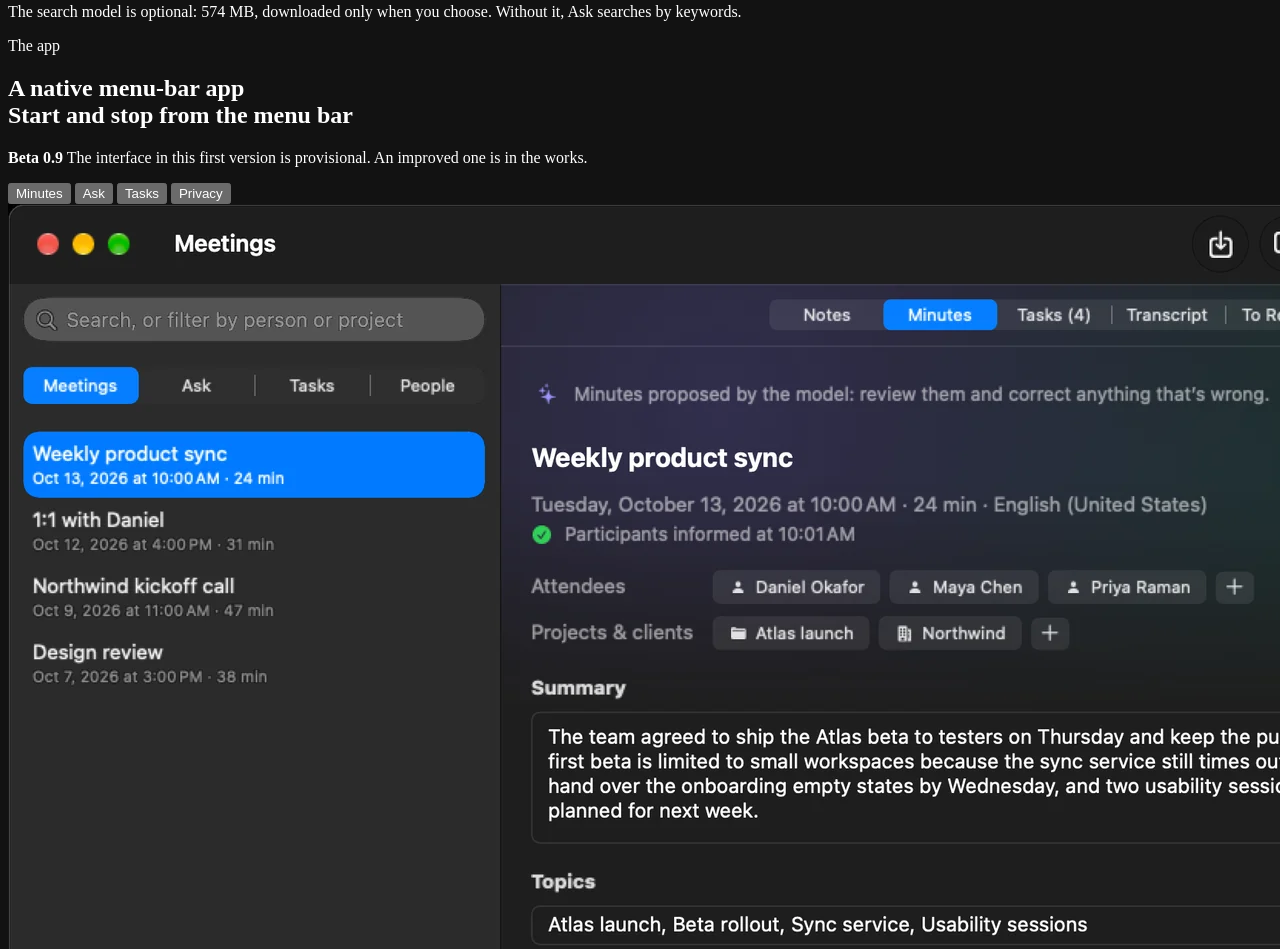
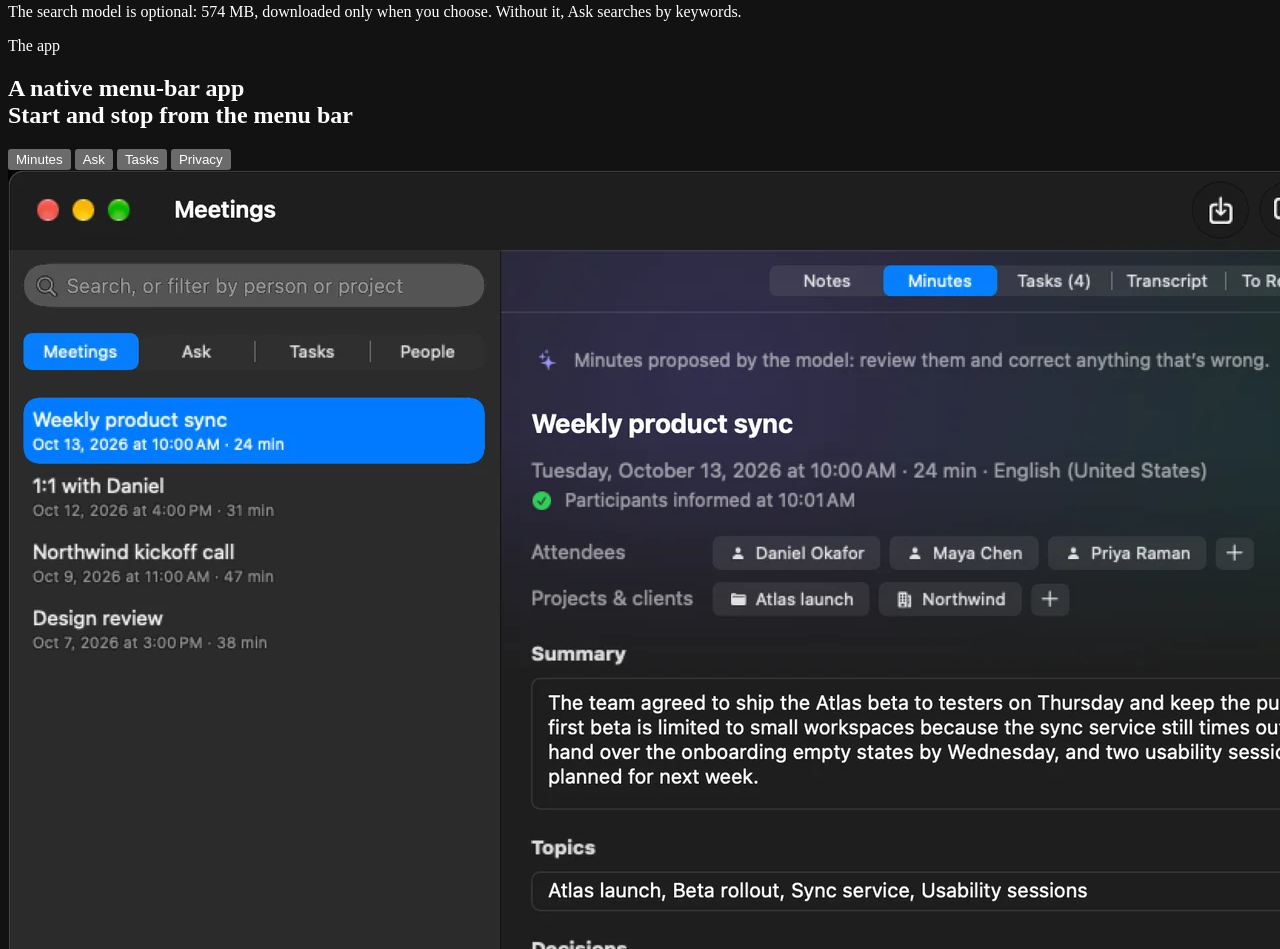
Before and after one commit to MaquinaTech/Vauta-landing, a website built with Vite: page index.html in a window 1280 px wide. Shown: the part 3430-4379 px from the top of the page. Built offline with nearby package versions, Linux system fonts and the light colour scheme.

Commit message:
Remove the provisional-interface note
The new interface is in 0.9.1, so the note under the app's screenshots no longer
applies. The panel image's height now matches the new screenshot.

Signed-off-by: MaquinaTech (Nicolás López de Lerma López) <115161013+MaquinaTech@users.noreply.github.com>

```diff
--- a/index.html
+++ b/index.html
@@ -244,7 +244,6 @@
       <header class="section-head">
         <p class="kicker" data-i18n="sc.kicker">The app</p>
         <h2 class="headline" data-i18n="sc.title">A native menu-bar app<br><span class="grad">Start and stop from the menu bar</span></h2>
-        <p class="beta" data-i18n="sc.beta"><b>Beta 0.9</b> The interface in this first version is provisional. An improved one is in the works.</p>
       </header>
       <div class="tabs" role="tablist" data-i18n-aria="aria.screens" aria-label="Screens">
         <button role="tab" type="button" id="tab-meetings-minutes" aria-controls="device" aria-selected="true" data-shot="meetings-minutes" data-i18n="sc.tab.minutes">Minutes</button>
@@ -260,7 +259,7 @@
           </picture>
         </div>
         <div class="device-panel">
-          <img id="panel" src="img/panel-en-720.webp" srcset="img/panel-en-400.webp 400w, img/panel-en-720.webp 720w" sizes="(max-width: 700px) 38vw, 260px" width="720" height="1636" alt="The menu-bar panel while recording: timer, audio levels for you and the others, quick notes and live notes." loading="lazy" decoding="async">
+          <img id="panel" src="img/panel-en-720.webp" srcset="img/panel-en-400.webp 400w, img/panel-en-720.webp 720w" sizes="(max-width: 700px) 38vw, 260px" width="720" height="1652" alt="The menu-bar panel while recording: timer, audio levels for you and the others, quick notes and live notes." loading="lazy" decoding="async">
         </div>
       </div>
       <p class="fine center" data-i18n="sc.fine">Real screenshots with invented sample meetings. Native Swift and SwiftUI.</p>
--- a/src/i18n.js
+++ b/src/i18n.js
@@ -126,7 +126,6 @@ export const strings = {
     'faq.a6': 'Gratis y de código abierto (Apache-2.0), sin cuenta ni telemetría. Se compila en tu Mac desde el código fuente con las Command Line Tools de Apple; no hacen falta Xcode ni una cuenta de Apple. La versión 0.9 es una beta pública.',
     'sc.kicker': 'La app',
     'sc.title': 'Una app nativa de barra de menús<br><span class="grad">Empieza y para desde la barra de menús</span>',
-    'sc.beta': '<b>Beta 0.9</b> La interfaz de esta primera versión es provisional. Ya se está trabajando en una mejorada.',
     'sc.tab.minutes': 'Actas',
     'sc.tab.ask': 'Preguntar',
     'sc.tab.tasks': 'Tareas',
--- a/src/style.css
+++ b/src/style.css
@@ -892,41 +892,6 @@ b.others,
   margin: 0 auto clamp(48px, 6vw, 80px);
 }
 
-/* The app is a beta: said right under the headline of its screenshots. */
-.beta {
-  display: inline-flex;
-  align-items: center;
-  flex-wrap: wrap;
-  justify-content: center;
-  gap: 6px 10px;
-  margin: 26px 0 0;
-  padding: 8px 16px 8px 8px;
-  border-radius: 999px;
-  border: 1px solid var(--line-2);
-  background: rgba(8, 9, 20, 0.82);
-  color: var(--ink-2);
-  font-size: 14.5px;
-  line-height: 1.4;
-}
-
-.beta b {
-  padding: 3px 10px;
-  border-radius: 999px;
-  background: rgba(167, 162, 255, 0.16);
-  color: var(--lavender);
-  font: 600 12px/1.4 var(--mono);
-  letter-spacing: 0.04em;
-  text-transform: uppercase;
-}
-
-@media (max-width: 700px) {
-  .beta {
-    padding: 10px 14px;
-    border-radius: 16px;
-    font-size: 13.5px;
-  }
-}
-
 /* The same soft shade as the hero, behind centred headlines. */
 .section-head::before {
   content: "";
```
